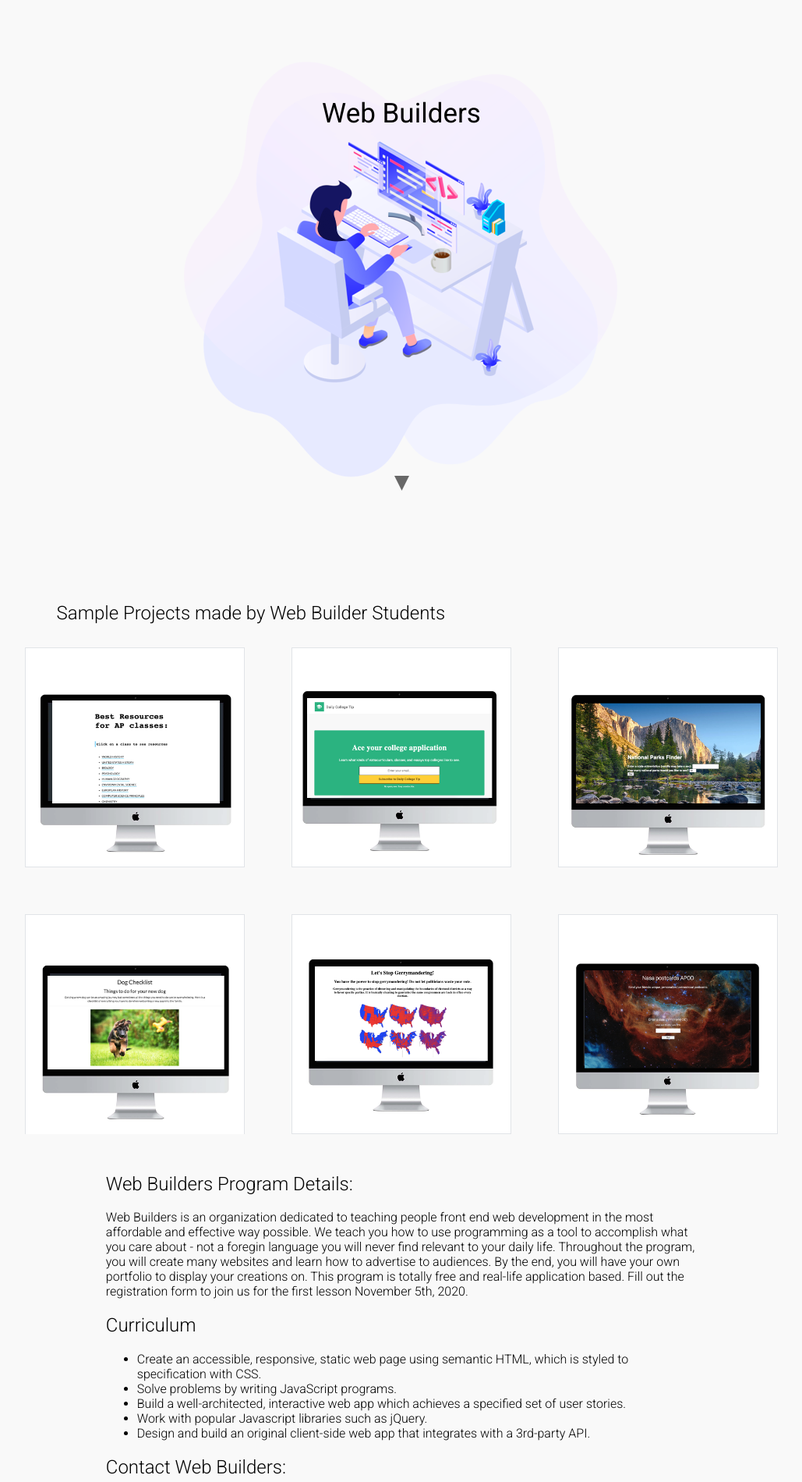
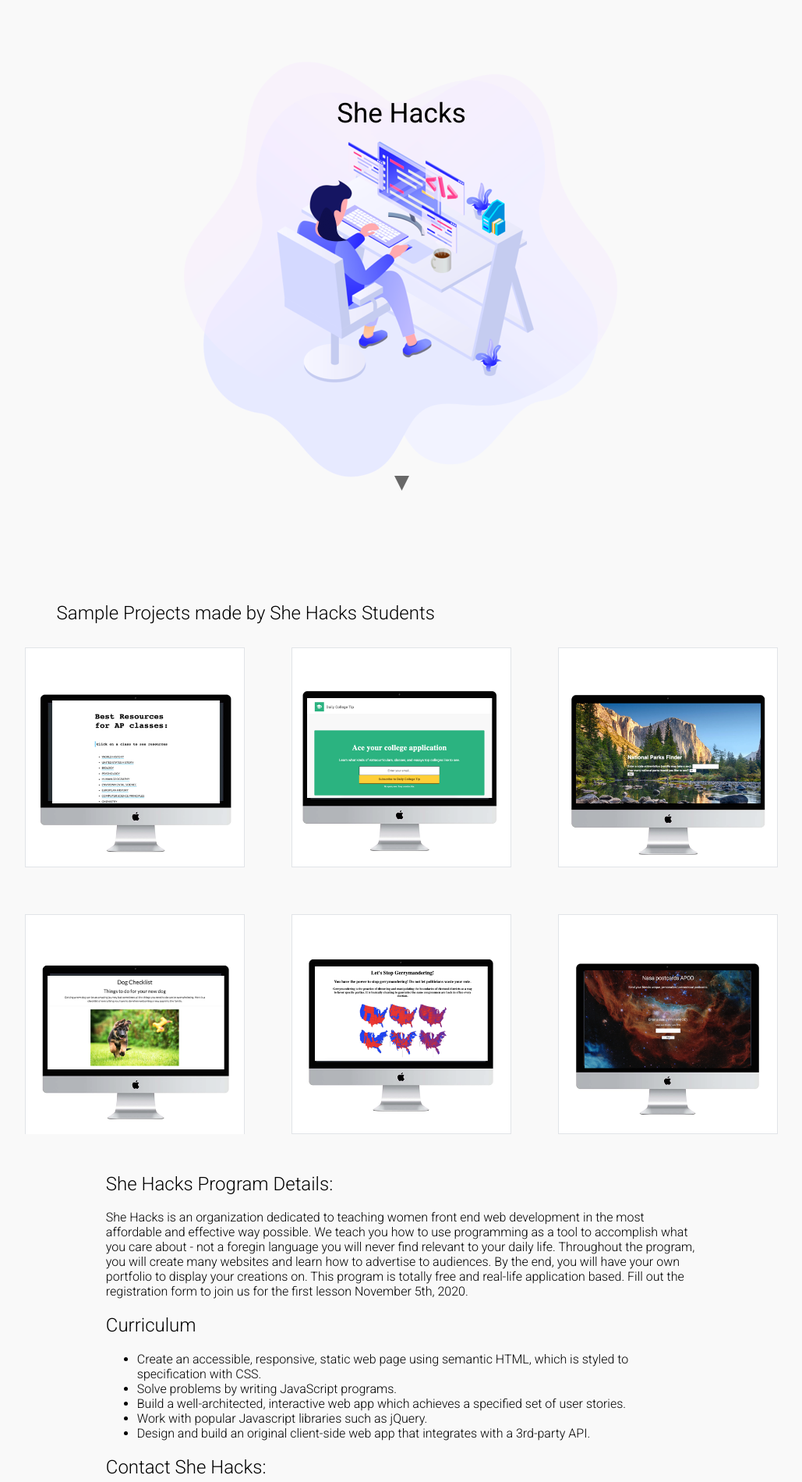
Before and after one commit to lindsayesterman/shehacks, a plain HTML site: page index.html in a window 1280 px wide. Shown: the part 60-1960 px from the top of the page at 78% size, without its empty margins (125-1154 px from the left). Drawn offline with Linux system fonts and the light colour scheme.

Commit message:
she hacks

```diff
--- a/index.html
+++ b/index.html
@@ -26,12 +26,12 @@
 
 
 
-            <h1>Web Builders</h1>
+            <h1>She Hacks</h1>
 
             <img class="frontPic" type="img/png" src="img/compPic.png">
 
 
-            <a data-scroll href="#webbuilders">
+            <a data-scroll href="#shehacks">
               <div class="scroll_down">
                 <svg id="arrow" width="19px" height="19px"  version="1.1" xmlns="http://www.w3.org/2000/svg" xmlns:xlink="http://www.w3.org/1999/xlink">
                     <polygon id="Triangle-1" fill="#686868" transform="translate(9.500000, 9.500000) rotate(-180.000000) translate(-9.500000, -9.500000) " points="9.5 0 19 19 0 19 "></polygon>
@@ -40,9 +40,9 @@
 
         </div>
     </div>
-    <a id="webbuilders"></a>
+    <a id="shehacks"></a>
 
-    <h2 class="sampleProj">Sample Projects made by Web Builder Students</h2>
+    <h2 class="sampleProj">Sample Projects made by She Hacks Students</h2>
     <div class="flex">
         <a href="http://apclasshelp.com" target="_blank"><div class="box apclass"><img class="boximg" type="img/png" src="img/apclasscomp.png"></div></a>
         <a href="http://dailycollegetip.com" target="_blank"><div class="box dct"><img class="boximg" type="img/png" src="img/dcthomepage.png"></div></a>
@@ -54,8 +54,8 @@
     </div>
     <a id="program"></a>
     <div class="about">
-        <h2>Web Builders Program Details:</h2>
-        <p class="details">Web Builders is an organization dedicated to teaching people front end web development in the most affordable and effective way possible. We teach you how to use programming as a tool to accomplish what you care about - not a foregin language you will never find relevant to your daily life.  Throughout the program, you will create many websites and learn how to advertise to audiences. By the end, you will have your own portfolio to display your creations on. This program is totally free and real-life application based. Fill out the registration form to join us for the first lesson November 5th, 2020. </p>
+        <h2>She Hacks Program Details:</h2>
+        <p class="details">She Hacks is an organization dedicated to teaching women front end web development in the most affordable and effective way possible. We teach you how to use programming as a tool to accomplish what you care about - not a foregin language you will never find relevant to your daily life.  Throughout the program, you will create many websites and learn how to advertise to audiences. By the end, you will have your own portfolio to display your creations on. This program is totally free and real-life application based. Fill out the registration form to join us for the first lesson November 5th, 2020. </p>
 
         <a id="curriculum"></a>
         <h2>Curriculum</h2>
@@ -68,7 +68,7 @@
         </ul>
 
         <a id="contact"></a>
-        <h2>Contact Web Builders:</h2>
+        <h2>Contact She Hacks:</h2>
         <ul class="details">
          <li>Contact us with any questions at <a href="mailto:lindsayesterman@gmail.com">lindsayesterman@gmail.com</a>.</li>
      </ul><br><br>
```
Also changed, not shown: 2 other files.
